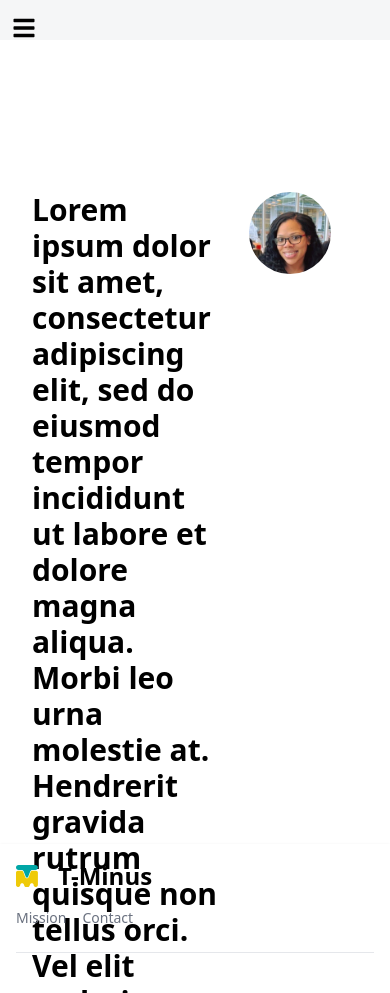
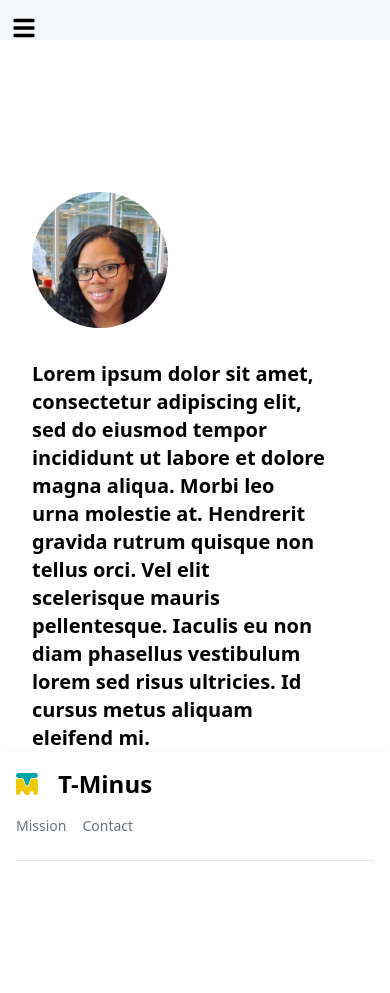
Before and after one commit to Al3xand3r11/recruiting-site, a React (Vite) app: page /Tminus in a window 390 px wide. After the commit the page ends 901 px from the top, so only its background shows below. Built offline with nearby package versions, Linux system fonts and the light colour scheme.

Commit message:
pages mobile fix

```diff
--- a/src/components/pages/Contact/BottomSection.jsx
+++ b/src/components/pages/Contact/BottomSection.jsx
@@ -1,6 +1,6 @@
 const BottomSection = () => {
     return (
-    <div className='bg-bottom-section w-full h-screen bg-cover bg-center'>
+    <div className='bg-bottom-section w-full h-auto bg-cover bg-center'>
         <div class=" px-4 mx-auto max-w-screen-md  rounded-lg">
             <div className="p-4">
                 <div>
--- a/src/components/pages/Employers/EmpBottomSection.jsx
+++ b/src/components/pages/Employers/EmpBottomSection.jsx
@@ -6,9 +6,9 @@ import { Link } from 'react-router-dom'
 
 const EmpBottomSection = () => {
     return (
-        <div className="h-lg bg-white w-full content-center ">
+        <div className="h-auto bg-white w-full content-center ">
             <h1 className="mb-4 text-4xl font-extrabold tracking-tight leading-none text-gray-900 md:text-5xl lg:text-6xl text-center">Sectors</h1>
-            <div className="grid grid-cols-4 gap-4 justify-between pl-10 pr-10 pt-16">
+            <div className="grid grid-cols-1 md:grid-cols-4 gap-4 justify-between pl-10 pr-10 pt-16">
                 <div>
                     <img className='mx-auto pb-8' src={Software} width={50} height={50} />
                     <h2 className='text-center font-extrabold'>IT and Software</h2>
@@ -33,7 +33,7 @@ const EmpBottomSection = () => {
                     <p className='text-center'>We can easily assist with finding the best personal service professionals with the utmost confidentiality and expertise</p>
                 </div>
             </div>
-            <div className='text-center pt-24'>
+            <div className='text-center pt-24 pb-8'>
             <Link to='/Contact' className='inline-flex justify-center items-center py-3 px-5 text-base font-medium text-center border border-black rounded-lg bg-primary-700 hover:bg-primary-800 focus:ring-4 focus:ring-primary-300 dark:focus:ring-primary-900'>Get Started</Link>
             </div>
         </div>
--- a/src/components/pages/Seekers/BottomSeekers.jsx
+++ b/src/components/pages/Seekers/BottomSeekers.jsx
@@ -6,9 +6,9 @@ import { Link } from 'react-router-dom'
 
 const BottomSeekers = () => {
     return (
-        <div className="bg-white h-screen content-center">
+        <div className="bg-white h-auto content-center">
             <h1 className="mb-4 text-4xl font-extrabold tracking-tight leading-none text-gray-900 md:text-5xl lg:text-6xl text-center">Sectors</h1>
-            <div className="grid grid-cols-4 gap-4 justify-between pl-10 pr-10 pt-16">
+            <div className="grid grid-cols-1 md:grid-cols-4 gap-4 justify-between pl-10 pr-10 pt-16">
                 <div>
                     <img className='mx-auto pb-8' src={Software} width={50} height={50} />
                     <h2 className='text-center font-extrabold'>IT and Software</h2>
@@ -32,7 +32,7 @@ const BottomSeekers = () => {
                     <p className='text-center'>We can assist if you are a pet/child-care provider, a personal assistant, a chef/caterer, or an estate manager.</p>
                 </div>
             </div>
-            <div className='text-center pt-24'>
+            <div className='text-center pt-24 pb-8'>
             <Link to='/Contact' className='inline-flex justify-center items-center py-3 px-5 text-base font-medium text-center border border-black rounded-lg bg-primary-700 hover:bg-primary-800 focus:ring-4 focus:ring-primary-300 dark:focus:ring-primary-900'>Get Started</Link>
             </div>
         </div>
--- a/src/components/pages/TMinus/TopSection.jsx
+++ b/src/components/pages/TMinus/TopSection.jsx
@@ -2,16 +2,16 @@ import Terra from '../../../assets/terra.jpeg'
 
 const TopSection = () => {
     return (
-        <div className="bg-white h-screen">
-            <div className="flex flex-row pt-48 pl-8 pr-8">
-                <div className='flex-initial w-8/12 pr-8'>
-                    <h2 className='font-bold text-3xl'>
+        <div className="bg-white h-auto">
+            <div className="flex flex-col-reverse md:flex-row pt-48 pl-8 pr-8">
+                <div className='flex-initial md:w-8/12 pr-8'>
+                    <h2 className='font-bold text-xl md:text-3xl'>
                     Lorem ipsum dolor sit amet, consectetur adipiscing elit, sed do eiusmod tempor incididunt ut labore et dolore magna aliqua. Morbi leo urna molestie at.
                         Hendrerit gravida rutrum quisque non tellus orci. Vel elit scelerisque mauris pellentesque. Iaculis eu non diam phasellus vestibulum lorem sed risus
                         ultricies. Id cursus metus aliquam eleifend mi. <br/>
                     </h2>
                 </div>
-                <div className='flex-initial w-3/12'>
+                <div className='flex-initial w-5/12 md:w-3/12 pb-8'>
                     <img src={Terra} width="1000" height="1000" className='rounded-full'/>
                 </div>
             </div>
```
Also changed, not shown: 2 other files (tests, documents, lock files or other folders).
